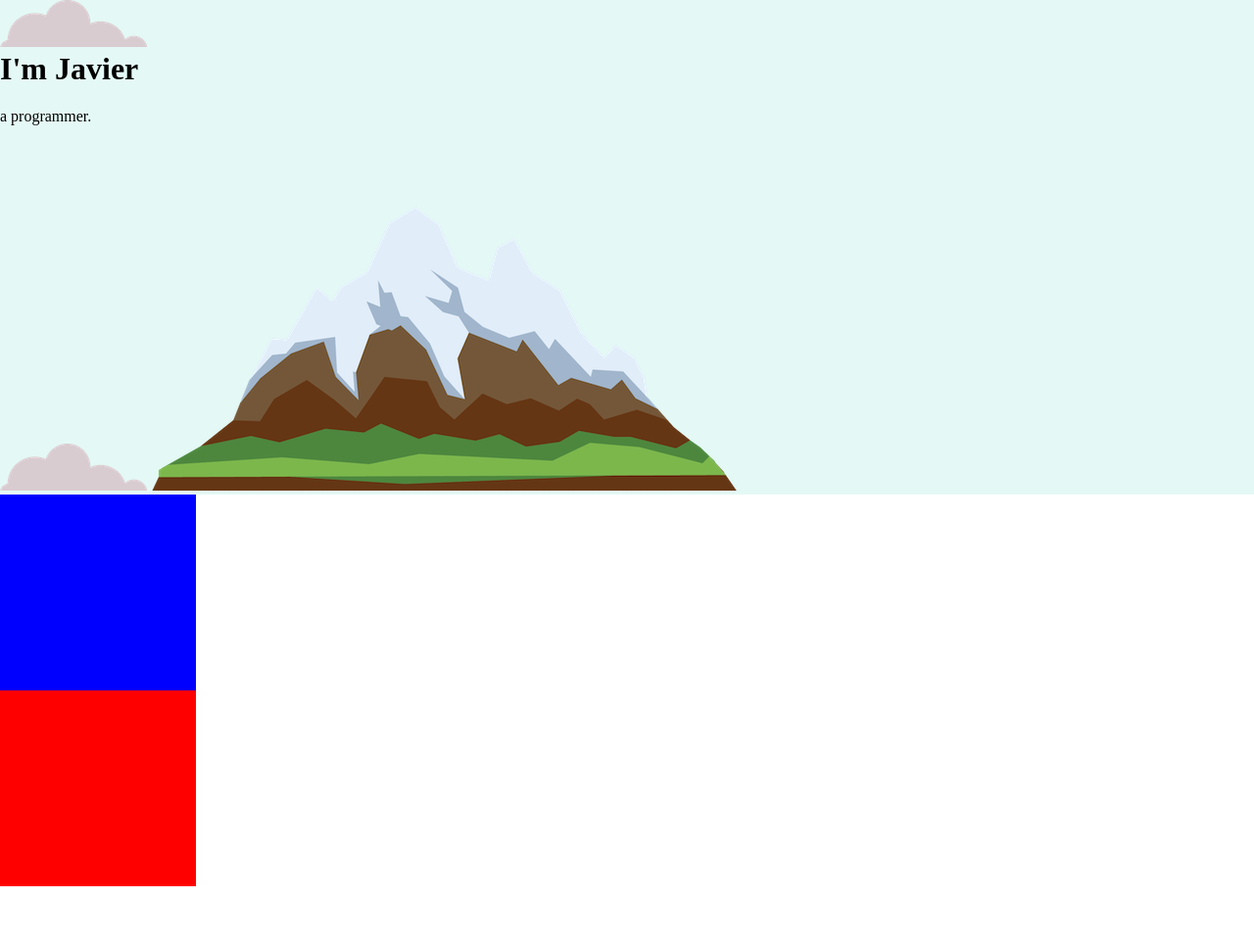
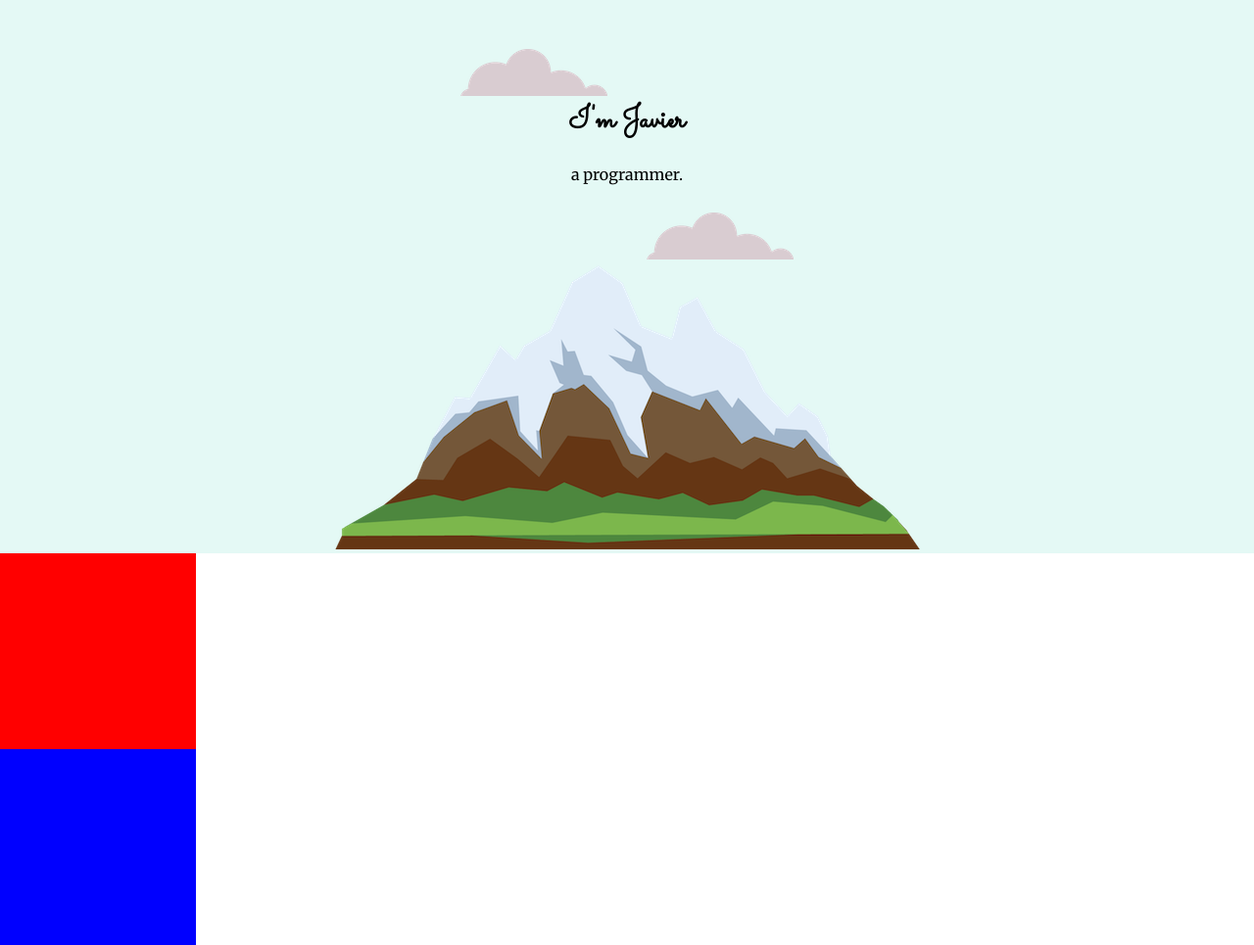
Before and after one commit to JavierSCortez/CSSPractice, a plain HTML site: page index.html in a window 1280 px wide. Shown: the whole page at 98% size. Before the commit the page ends 905 px from the top, so only its background shows below. Drawn offline with Linux system fonts and the light colour scheme.

Commit message:
Fonts added

```diff
--- a/css/styles.css
+++ b/css/styles.css
@@ -1,23 +1,44 @@
 body {
     margin: 0;
+    text-align: center;
+    font-family: 'Merriweather', serif;
 }
 
 h1 {
     margin-top: 0;
+    font-family: 'Sacramento', cursive;
+}
+
+h2{
+    font-family: 'Montserrat', sans-serif;
 }
 
 .top-container {
     background-color: #e4f9f5;
+    position: relative;
+    padding-top: 100px;
 }
 
 .middled-container {
     width: 200px;
     height: 200px;
-    background-color: blue;
+    background-color: red;
 }
 
 .bottom-container {
     width: 200px;
     height: 200px;
-    background-color: red;
+    background-color: blue;
 }
+
+.top-cloud {
+    position: absolute;
+    right: 660px;
+    top: 50px;
+}
+
+.bottom-cloud {
+    position: absolute;
+    left: 660px;
+    bottom: 300px;
+}
--- a/index.html
+++ b/index.html
@@ -5,13 +5,15 @@
     <title>JavierSC</title>
     <link rel="stylesheet" type="text/css" href="css/styles.css">
     <link rel="icon" href="favicon.ico">
+    <link href="https://fonts.googleapis.com/css2?family=Merriweather:ital,wght@0,300;0,400;0,700;0,900;1,300;1,400;1,700;1,900&family=Montserrat:ital,wght@0,100;0,200;0,300;0,400;0,500;0,600;0,700;0,800;0,900;1,100;1,200;1,300;1,400;1,500;1,600;1,700;1,800;1,900&family=Sacramento&display=swap" rel="stylesheet">
+
 </head>
 <body>
     <div class="top-container">
-        <img src="images/cloud.png" alt="cloud-img">
+        <img class="top-cloud" src="images/cloud.png" alt="cloud-img">
         <h1>I'm Javier</h1>
         <p>a programmer.</p>
-        <img src="images/cloud.png" alt="cloud-img">
+        <img class="bottom-cloud" src="images/cloud.png" alt="cloud-img">
         <img src="images/mountain.png" alt="mountain-img">
     </div>
     <div class="middled-container">
```
